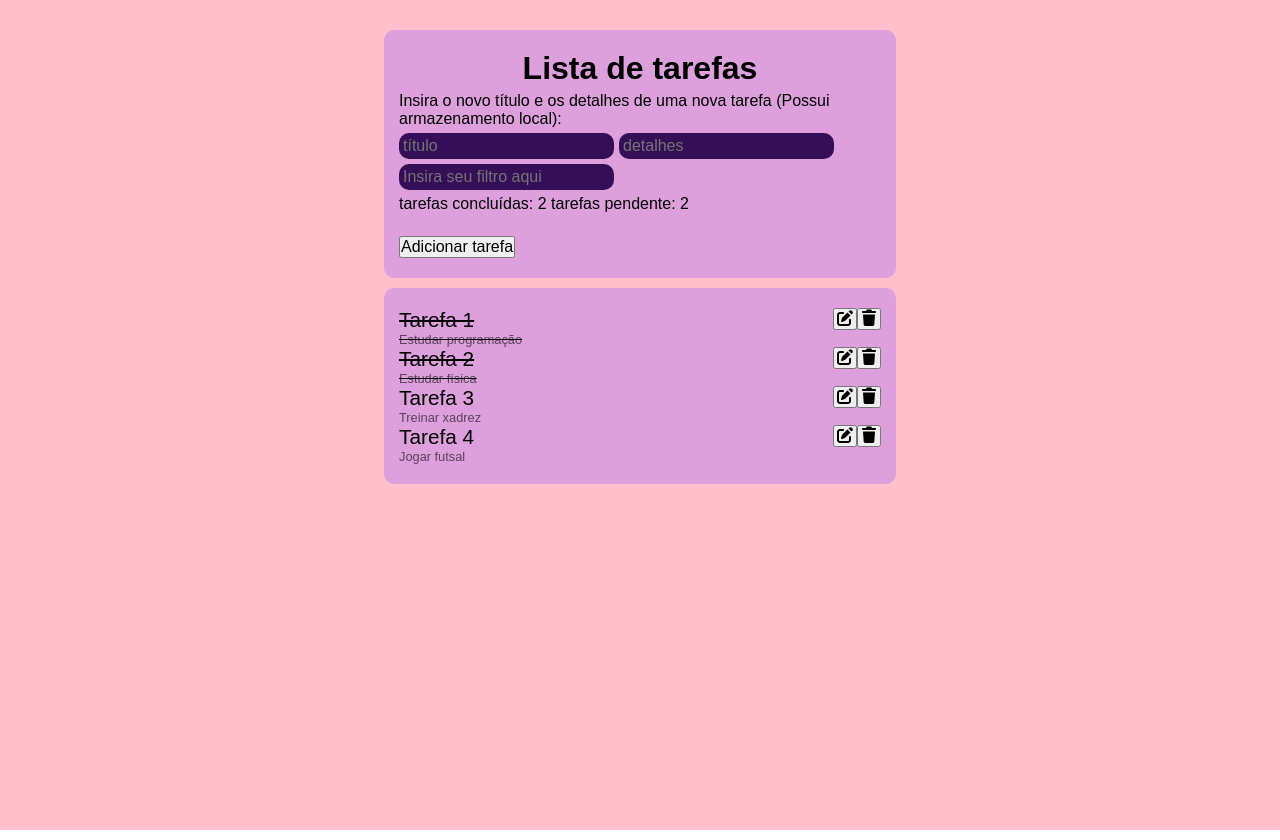
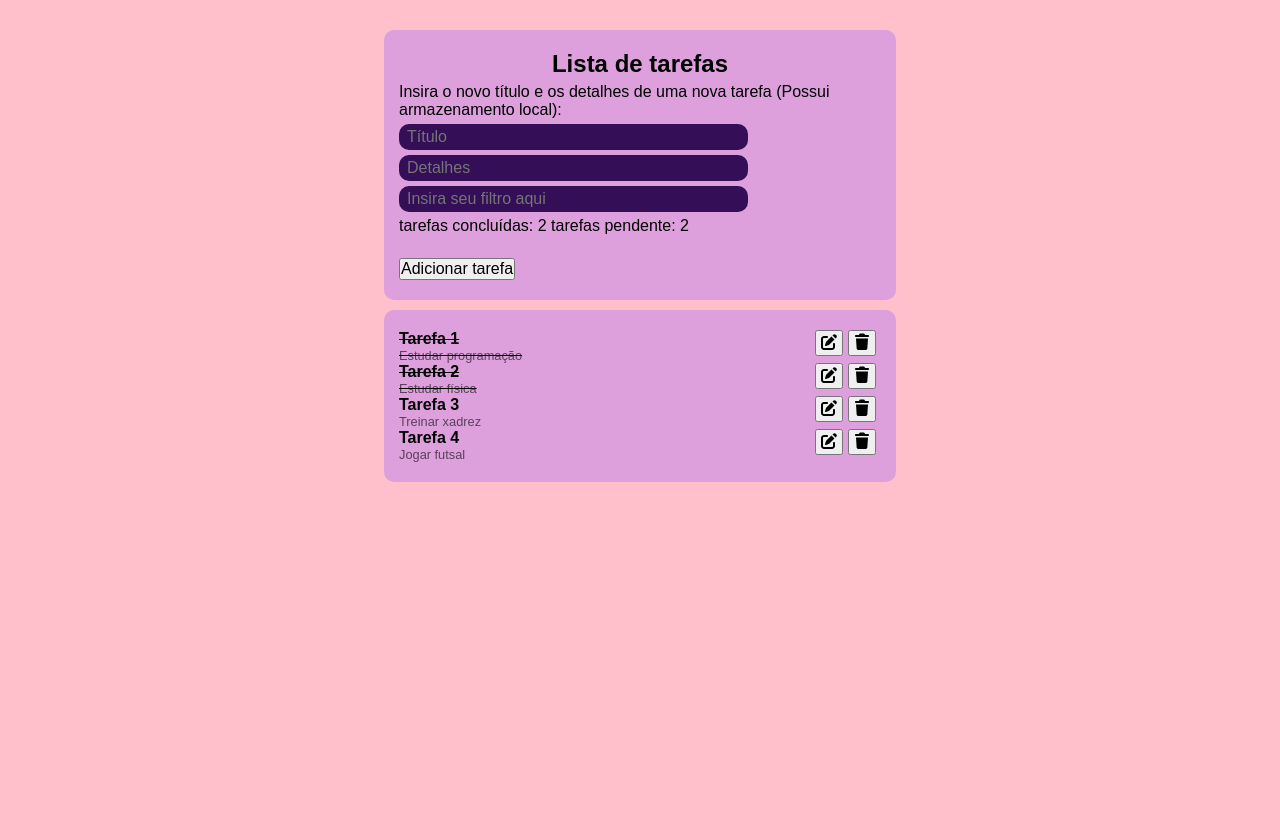
Before and after one commit to Pedrojoseroza/lista_de_afazeres, a Vue app: page / in a window 1280 px wide. Built offline with nearby package versions, Linux system fonts and the light colour scheme.

Commit message:
Correções de comportamento CSS nos inputs e botões

```diff
--- a/src/App.vue
+++ b/src/App.vue
@@ -1,15 +1,15 @@
 <script setup>
-import { ref, watch } from 'vue';
-import { FontAwesomeIcon } from '@fortawesome/vue-fontawesome';
-const novoTitulo = ref('');
-const novosDetalhes = ref('');
-const posicao = ref(-1);
+import { ref, watch } from 'vue'
+import { FontAwesomeIcon } from '@fortawesome/vue-fontawesome'
+const novoTitulo = ref('')
+const novosDetalhes = ref('')
+const posicao = ref(-1)
 const antigaLista = JSON.parse(localStorage.getItem('lista')) || [
   {
     id: 1,
     titulo: 'Tarefa 1',
     detalhes: 'Estudar programação',
-    status: 'concluida'
+    status: 'concluida',
   },
   {
     id: 2,
@@ -21,110 +21,113 @@ const antigaLista = JSON.parse(localStorage.getItem('lista')) || [
     id: 3,
     titulo: 'Tarefa 3',
     detalhes: 'Treinar xadrez',
-    status: 'pendente'
+    status: 'pendente',
   },
   {
     id: 4,
     titulo: 'Tarefa 4',
     detalhes: 'Jogar futsal',
-  status: 'pendente'
-}];
-const listaDeTarefas = ref(antigaLista);
-const novoId = ref(JSON.parse(localStorage.getItem('id')) || '5');
-const quantConcluidas =  ref(listaDeTarefas.value.filter(e => e.status == 'concluida').length);
-const quantPendente = ref(listaDeTarefas.value.filter(e => e.status == 'pendente').length);
+    status: 'pendente',
+  },
+]
+const listaDeTarefas = ref(antigaLista)
+const novoId = ref(JSON.parse(localStorage.getItem('id')) || '5')
+const quantConcluidas = ref(listaDeTarefas.value.filter((e) => e.status == 'concluida').length)
+const quantPendente = ref(listaDeTarefas.value.filter((e) => e.status == 'pendente').length)
 
 // Nunca haverá dois itens como o mesmo id, basicamente, o ID é a tentativa de replicar uma chave primária;
 watch(novoId.value, (novoId) => {
-  localStorage.setItem('id', JSON.stringify(novoId));
+  localStorage.setItem('id', JSON.stringify(novoId))
 })
 watch(listaDeTarefas.value, (novaLista) => {
-  localStorage.setItem('lista', JSON.stringify(novaLista));
-  quantConcluidas.value = listaDeTarefas.value.filter(e => e.status == 'concluida').length;
-  quantPendente.value = listaDeTarefas.value.filter(e => e.status == 'pendente').length;
+  localStorage.setItem('lista', JSON.stringify(novaLista))
+  quantConcluidas.value = listaDeTarefas.value.filter((e) => e.status == 'concluida').length
+  quantPendente.value = listaDeTarefas.value.filter((e) => e.status == 'pendente').length
 })
 function addTarefa() {
   if (posicao.value == -1) {
-    if (novoTitulo.value.trim() !== '' && novosDetalhes.value.trim() !== "") {
+    if (novoTitulo.value.trim() !== '' && novosDetalhes.value.trim() !== '') {
       listaDeTarefas.value.push({
-        id: novoId, titulo: novoTitulo.value,
+        id: novoId,
+        titulo: novoTitulo.value,
         detalhes: novosDetalhes.value,
-        status: 'pendente'
-      });
-      novoId.value++;
+        status: 'pendente',
+      })
+      novoId.value++
+      console.log(
+      listaDeTarefas.value[listaDeTarefas.value.length - 1].id);
     } else {
-      alert("Não deixe nenhum campo vazio ao tentar adicionar tarefas!");
+      alert('Não deixe nenhum campo vazio ao tentar adicionar tarefas!')
     }
   } else {
-  const itemAEditar = listaDeTarefas.value[posicao.value];
-  itemAEditar.titulo = novoTitulo.value;
-  itemAEditar.detalhes = novosDetalhes.value;
+    const itemAEditar = listaDeTarefas.value[posicao.value]
+    itemAEditar.titulo = novoTitulo.value
+    itemAEditar.detalhes = novosDetalhes.value
   }
-novoTitulo.value = "";
-  novosDetalhes.value = "";
-
+  novoTitulo.value = ''
+  novosDetalhes.value = ''
 }
 function delTarefa(item) {
-  const index = listaDeTarefas.value.indexOf(item);
-  listaDeTarefas.value.splice(index, 1);
-};
+  const index = listaDeTarefas.value.indexOf(item)
+  listaDeTarefas.value.splice(index, 1)
+}
 function edtTarefa(item) {
-  const index = listaDeTarefas.value.indexOf(item);
-  novoTitulo.value = listaDeTarefas.value[index].titulo;
-  novosDetalhes.value = listaDeTarefas.value[index].detalhes;
-  posicao.value = index;
+  const index = listaDeTarefas.value.indexOf(item)
+  novoTitulo.value = listaDeTarefas.value[index].titulo
+  novosDetalhes.value = listaDeTarefas.value[index].detalhes
+  posicao.value = index
 }
 function concluirTarefa(item) {
-  const index = listaDeTarefas.value.indexOf(item);
-  if (
-    listaDeTarefas.value[index].status == 'pendente') {
-      listaDeTarefas.value[index].status = 'concluida';
+  const index = listaDeTarefas.value.indexOf(item)
+  if (listaDeTarefas.value[index].status == 'pendente') {
+    listaDeTarefas.value[index].status = 'concluida'
   } else {
-      listaDeTarefas.value[index].status = 'pendente';
+    listaDeTarefas.value[index].status = 'pendente'
   }
 }
-  const filtro = ref('');
-  function  filtrarTarefas() {
+const filtro = ref('')
+function filtrarTarefas() {
   if (filtro.value.trim().length > 0) {
-      return listaDeTarefas.value.filter(e => e.titulo.includes(filtro.value));
+    return listaDeTarefas.value.filter((e) => e.titulo.includes(filtro.value))
   }
-    return listaDeTarefas.value;
+  return listaDeTarefas.value
 }
 </script>
 
 <template>
   <section class="container">
     <div class="box">
-      <h1>
-        Lista de tarefas
-      </h1>
-      <p>
-        Insira o novo título e os detalhes de uma nova tarefa (Possui armazenamento local):
-      </p>
+      <h1>Lista de tarefas</h1>
+      <p>Insira o novo título e os detalhes de uma nova tarefa (Possui armazenamento local):</p>
       <div>
-        <input type="text" v-model="novoTitulo" placeholder="título">
-        <input type="text" v-model="novosDetalhes" placeholder="detalhes">
-        <input type="text" v-model="filtro" placeholder="Insira seu filtro aqui">
-        <p>
-          tarefas concluídas: {{ quantConcluidas }}
-          tarefas pendente: {{ quantPendente }}
-        </p>
+        <input type="text" v-model="novoTitulo" placeholder="Título" />
+        <input type="text" v-model="novosDetalhes" placeholder="Detalhes" />
+        <input type="text" v-model="filtro" placeholder="Insira seu filtro aqui" />
+        <p>tarefas concluídas: {{ quantConcluidas }} tarefas pendente: {{ quantPendente }}</p>
       </div>
-      <br>
+      <br />
       <button @click="addTarefa">Adicionar tarefa</button>
     </div>
     <div class="box">
       <ul>
-        <li v-for="tarefa in filtrarTarefas()" :key="tarefa.id" :class="{concluida: tarefa.status == 'concluida'}">
+        <li
+          v-for="tarefa in filtrarTarefas()"
+          :key="tarefa.id"
+          :class="{ concluida: tarefa.status == 'concluida' }"
+        >
           <span @click="concluirTarefa(tarefa)">
             {{ tarefa.titulo }}
             <span>
               {{ tarefa.detalhes }}
             </span>
           </span>
-          <div>
-            <button @click="edtTarefa(tarefa)" ><font-awesome-icon icon="fa-solid fa-pen-to-square"/></button>
-            <button @click="delTarefa(tarefa)"> <font-awesome-icon icon="fa-solid fa-trash"/> </button>
+          <div class='botoes'>
+            <button @click="edtTarefa(tarefa)">
+              <font-awesome-icon icon="fa-solid fa-pen-to-square" />
+            </button>
+            <button @click="delTarefa(tarefa)">
+              <font-awesome-icon icon="fa-solid fa-trash" />
+            </button>
           </div>
         </li>
       </ul>
@@ -135,9 +138,9 @@ function concluirTarefa(item) {
 <style scoped>
 .container {
   width: 100%;
-  height: 100vh;
+  min-height: 100vh;
   background-color: pink;
-  padding: 30px 0 0 0;
+  padding: 30px 0 10px 0;
 }
 
 .container div.box {
@@ -149,7 +152,7 @@ function concluirTarefa(item) {
 
 .container div.box h1 {
   text-align: center;
-  font-size: 2rem;
+  font-size: 1.5rem;
   margin-bottom: 5px;
 }
 
@@ -157,14 +160,14 @@ function concluirTarefa(item) {
   margin-bottom: 5px;
 }
 
-.container input {
+.container div input {
   border: none;
   border-radius: 10px;
   background-color: rgb(52, 14, 87);
   color: rgb(255, 255, 255);
-  padding: 4px;
+  padding: 4px 4px 4px 8px;
   margin-bottom: 5px;
-  margin-right: 5px;
+  width: 70%;
 }
 
 .container ul li {
@@ -172,21 +175,28 @@ function concluirTarefa(item) {
   justify-content: space-between;
 }
 .container ul li span {
-  font-size: 1.3rem;
+  font-size: 1rem;
 }
 .container ul li span.concluida {
   text-decoration: line-through;
   font-weight: bold;
 }
 .container ul li span {
+  font-weight: bold;
   display: block;
+  cursor: pointer;
 }
 .container ul li span > span {
   font-size: 0.8rem;
   color: rgba(0, 0, 0, 0.596);
   max-width: 20vw;
+  font-weight: normal;
 }
 .container ul li.concluida span {
   text-decoration: line-through;
 }
+.container ul li div.botoes button {
+  padding: 2px;
+  margin-right: 5px;
+}
 </style>
```
Also changed, not shown: src/main.js (line endings or trailing spaces). Lines whose indentation alone changed are shown as unchanged.
